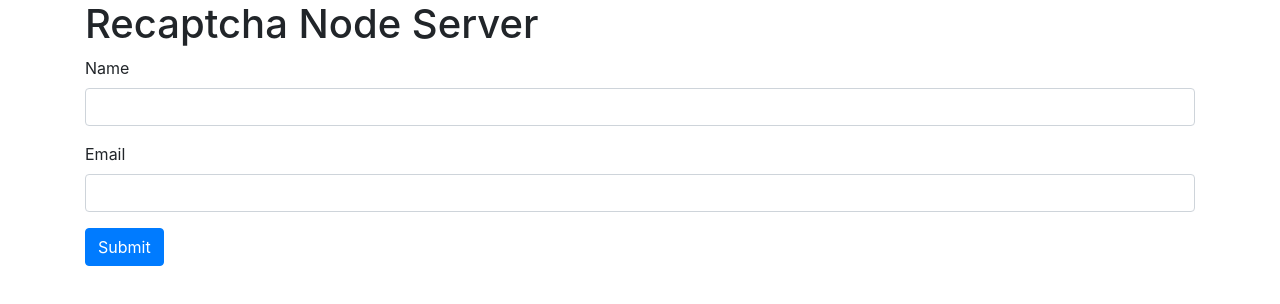
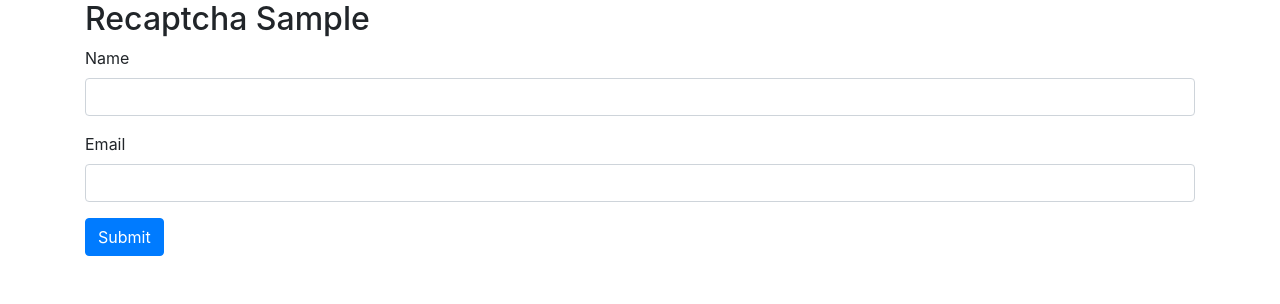
Before and after one commit to harshadajog/google-recaptcha-node, a website: page index.html in a window 1280 px wide. Drawn offline with nearby package versions, Linux system fonts and the light colour scheme.

Commit message:
adjusting

```diff
--- a/index.html
+++ b/index.html
@@ -5,13 +5,14 @@
     <meta http-equiv="X-UA-Compatible" content="IE=edge">
     <meta name="viewport" content="width=device-width, initial-scale=1.0">
     <link rel="stylesheet" href="https://stackpath.bootstrapcdn.com/bootstrap/4.3.1/css/bootstrap.min.css" integrity="sha384-ggOyR0iXCbMQv3Xipma34MD+dH/1fQ784/j6cY/iJTQUOhcWr7x9JvoRxT2MZw1T" crossorigin="anonymous">
+    <link href="styles.css">
     <script src="https://www.google.com/recaptcha/api.js" async defer></script>
-    <title>Document</title>
+    <title>Recaptcha sample</title>
 </head>
 <body>
     <div class="container">
         <header>
-            <h1>Recaptcha Node Server</h1>
+            <h2>Recaptcha Sample</h2>
         </header>
         <form id="subscribeForm">
             <div class="form-group">
```
